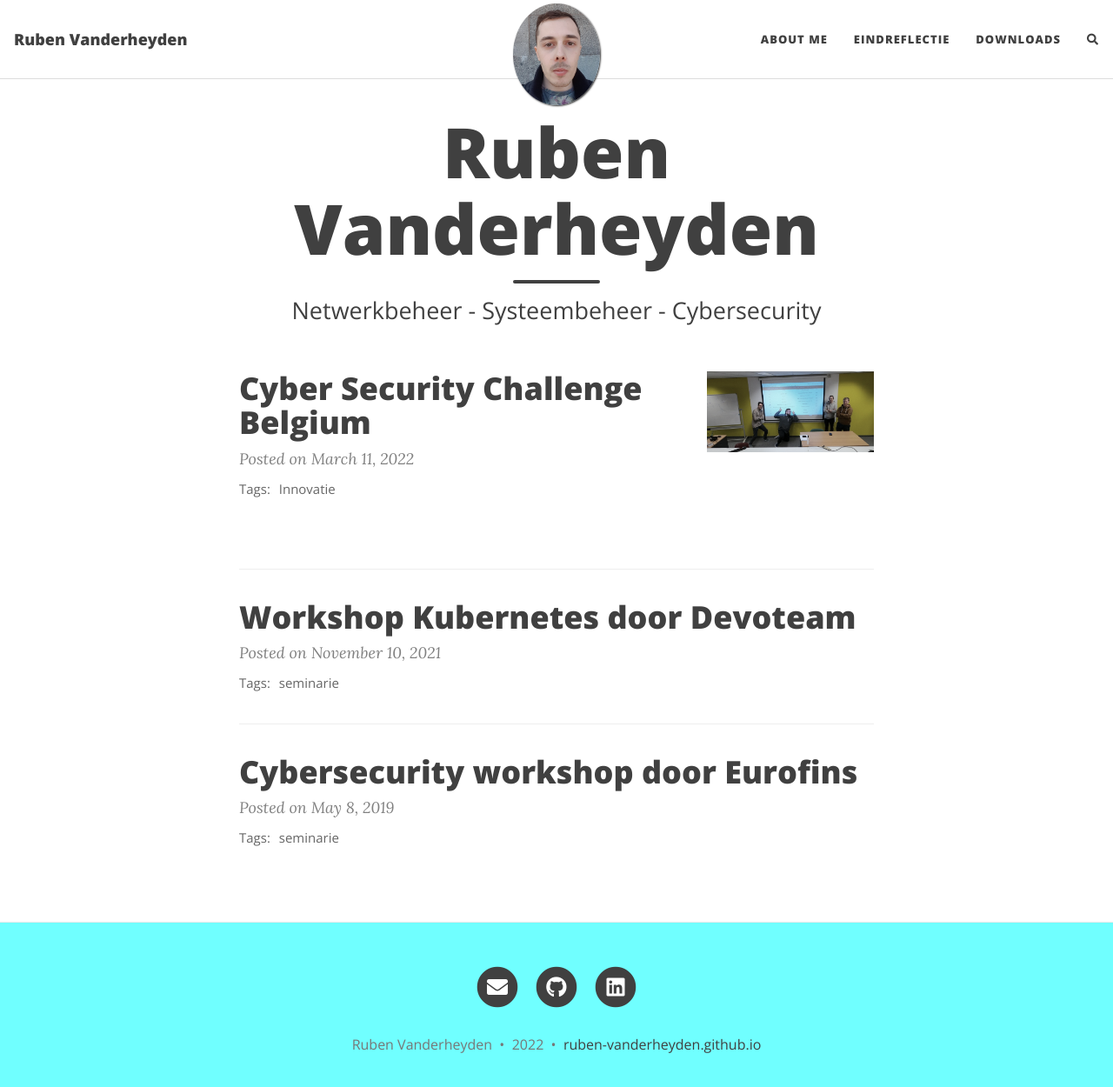
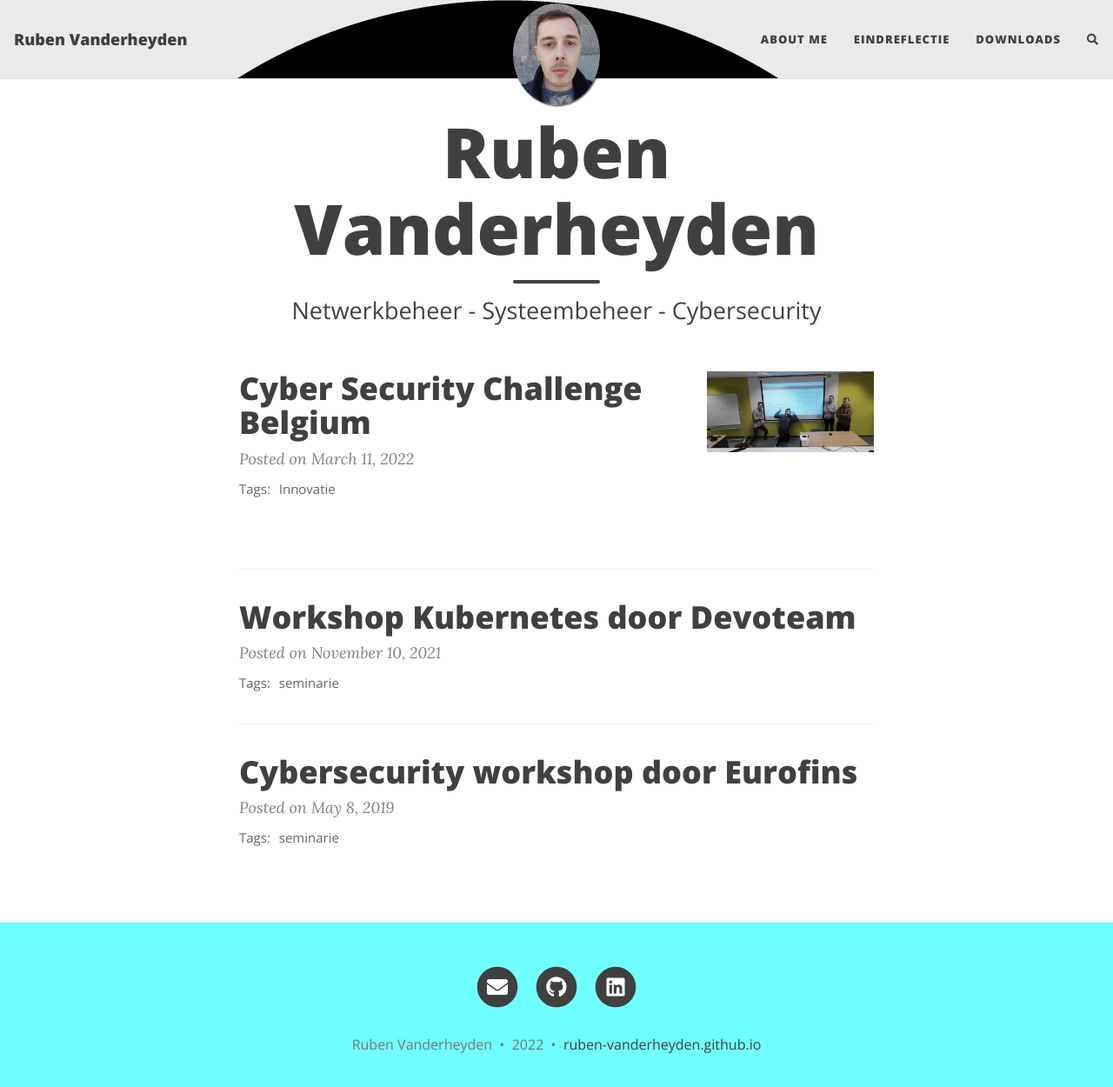
Before and after one commit to ruben-vanderheyden/ruben-vanderheyden.github.io, a Jekyll site: the page built from index.html, in a window 1280 px wide and 1293 px high. Shown: the top 1250 px of the window at 87% size. Built offline with Jekyll 4.4.1, drawn with Linux system fonts in a browser that asks for light colours; nearby versions of some CDN libraries; the list of posts is cut into pages by our own code; comment, search, counter and statistics services are not loaded.

Commit message:
Another try for a picture in the header

```diff
--- a/_config.yml
+++ b/_config.yml
@@ -94,7 +94,7 @@ post_search: true
 
 # Personalize the colours in your website. Colour values can be any valid CSS colour
 
-navbar-col: "/assets/img/logo_pxl_digital.png"
+#navbar-col: "#70ffff"
 navbar-text-col: "#404040"
 navbar-border-col: "#DDDDDD"
 page-col: "#FFFFFF"
@@ -109,7 +109,7 @@ footer-hover-col: "#0085A1"
 # Alternatively, the navbar, footer, and page background can be set to an image
 # instead of colour
 
-#navbar-img: "/assets/img/bgimage.png"
+navbar-img: "/assets/img/logo_pxl_digital.png"
 #footer-img: "/assets/img/bgimage.png"
 #page-img: "/assets/img/bgimage.png"
 
```
